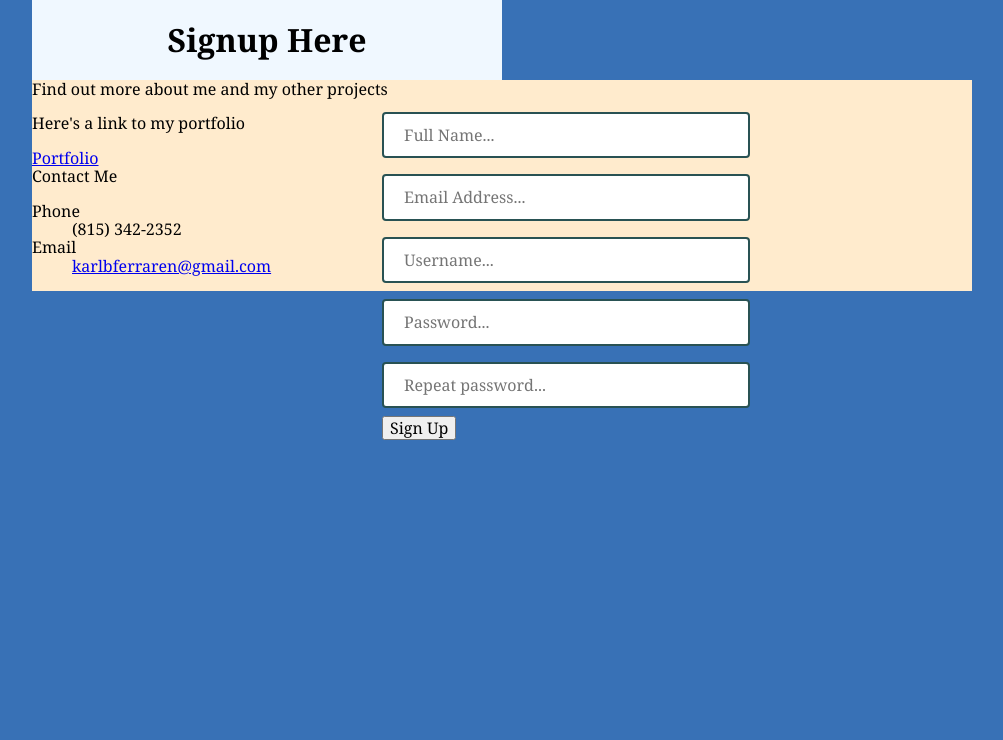
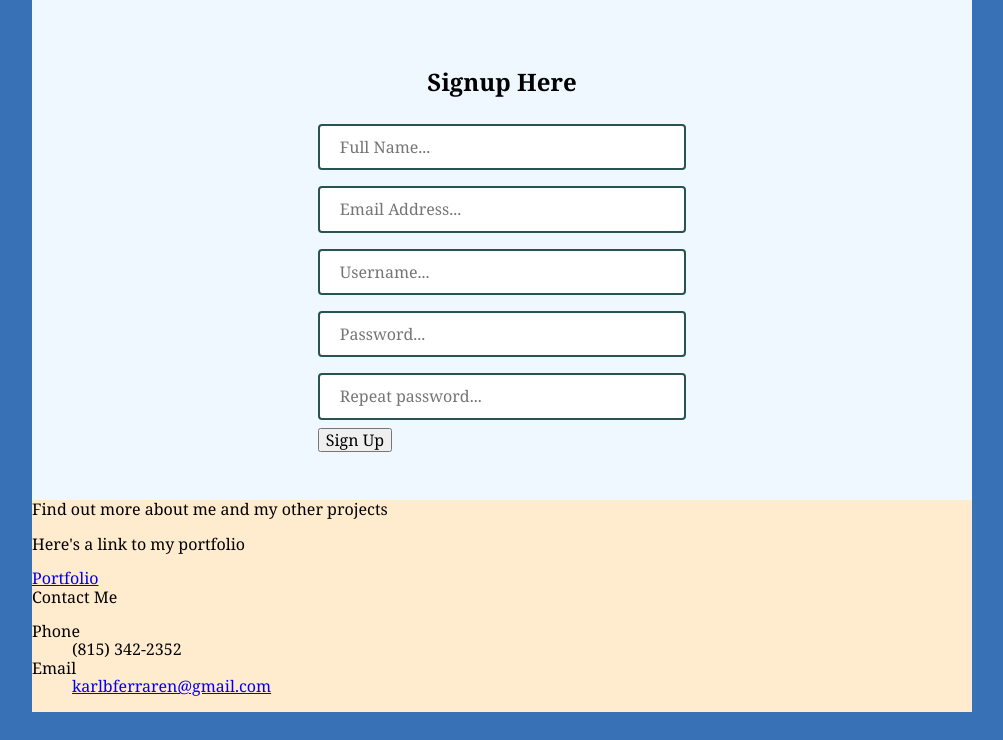
Before and after one commit to karlbfer/StarWarsBattle, a PHP site: page /signup.php in a window 1280 px wide. Shown: the part 46-786 px from the top of the page, without its empty margins (138-1141 px from the left). Run offline with PHP 8.4, Linux system fonts and the light colour scheme.

Commit message:
resolved styling issues between php pages

```diff
--- a/css/style.css
+++ b/css/style.css
@@ -43,14 +43,7 @@ input[type=text], input[type=password] {
 input[type=text]:focus, input[type=password]:focus {
   width: 130%;
 }
-form {
-  position: fixed;
-  top: 50px;
-  left: 50%;
-  margin-top: 100px;
-  margin-left: -120px;
-  /* size:4rem; */
-}
+
 
 ul {
   list-style-type: none;
@@ -122,22 +115,33 @@ li a:hover, li button:hover {
   align-items: center;
   flex-direction: column;
 }
-.bodyWrap{
+ .bodyWrap{
   background-color: aliceblue;
   display: flex;
   justify-content: center;
   align-items: center;
   flex-direction: column;
-  width: 50%;
+  width: 100%;
+  height: 200px;
 }
 
-.bodyWrap > section {
+.signWrap{
+  background-color: aliceblue;
+  display: flex;
+  justify-content: center;
+  align-items: center;
+  flex-direction: column;
+  width: 100%;
+  height: 500px;
+}
+
+.characterSelect {
   background-color: palegreen;
   display: flex;
   flex-direction: row;
   align-items: center;
   justify-content:space-between;
-  width: 100%;
+  width: 50%;
 }
 #wrapper .footy {
   background-color: blanchedalmond;
@@ -145,15 +149,6 @@ li a:hover, li button:hover {
   width: 100%;
 } */
 
-/* .bodyWrap {
-  position: fixed;
-  top: 70px;
-  left: 50%;
-  margin-top: 20px;
-  margin-left: -60px;
-
-
-}  */
 
 h1 + section {
   display: flex;
--- a/footer.php
+++ b/footer.php
@@ -1,5 +1,6 @@
 </div>
 
+<!-- div is the wrapper in header.php -->
 <footer>
   <div id="wrapper">
   <section class="footy">
--- a/signup.php
+++ b/signup.php
@@ -2,8 +2,8 @@
   require_once 'header.php';
   // include_once 'xampp\htdocs\meepmerp\meepmerp\header.php';
 ?>
-    <section class="bodyWrap">
-        <h1> Signup Here </h1>
+<section class="signWrap">
+  <h2> Signup Here </h2>
   <form class="signup" action="signup.inc.php" method="post">
     <label for="Full Name"></label>
     <input type="text" name="name" id="name" placeholder="Full Name..."><br>
@@ -19,8 +19,6 @@
   </form>
 </section>
 
-
-    </section>
 <?php
   require_once 'footer.php';
   // include_once 'xampp\htdocs\meepmerp\meepmerp\header.php';
```
Also changed, not shown: index.php (+1 -1 lines). Lines whose indentation alone changed are shown as unchanged.
